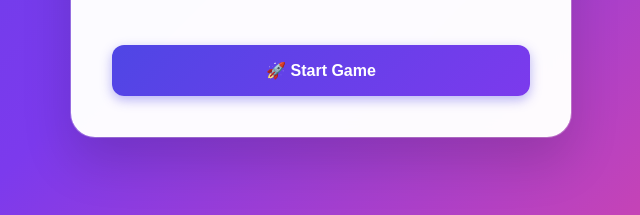
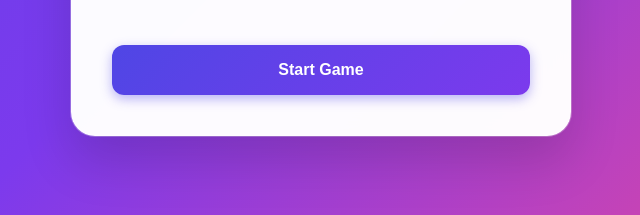
Before and after one commit to KingAvalon01/Wordscambler, a website: page index.html in a window 1280 px wide. Shown: the part 545-760 px from the top of the page, 319-959 px from the left. Drawn offline with Linux system fonts and the light colour scheme.

Commit message:
Remove rocket emoji from Start Game button

```diff
--- a/index.html
+++ b/index.html
@@ -47,7 +47,7 @@
                 </div>
             </div>
 
-            <button id="startGameBtn" class="start-game-btn">🚀 Start Game</button>
+            <button id="startGameBtn" class="start-game-btn">Start Game</button>
         </div>
 
         <div class="game-content" id="gameContent" style="display: none;">
```
Also changed, not shown: dist/index.html.
